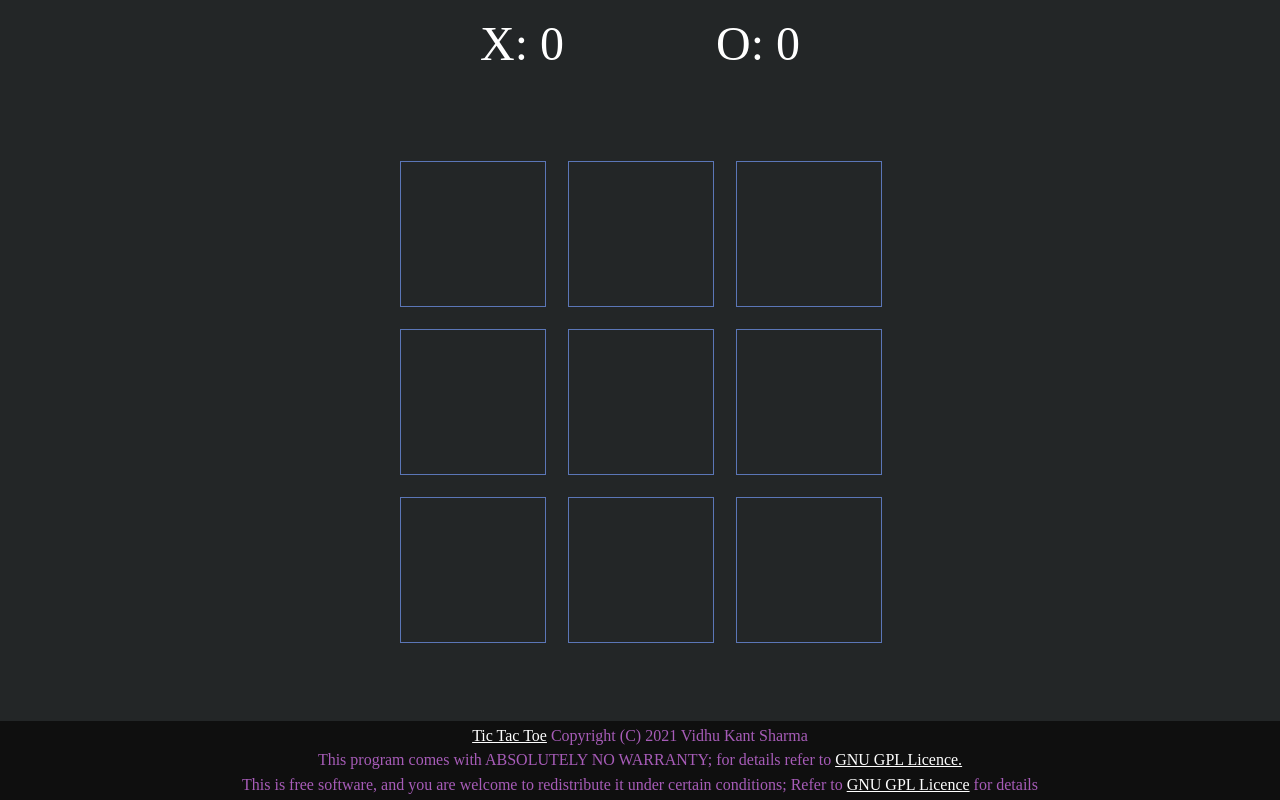
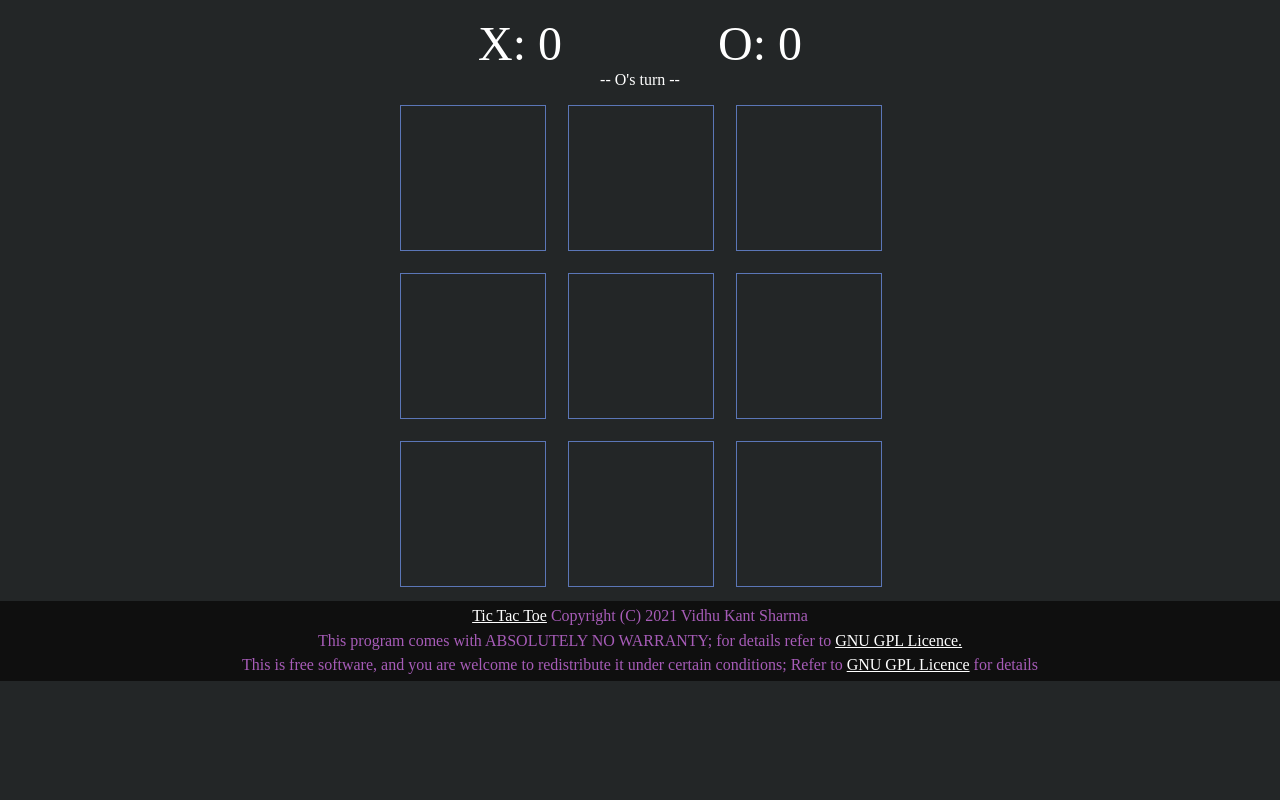
Before and after one commit to MikunoNaka/tic-tac-toe, a React (Create React App) app: page / in a window 1280 px wide. Built offline with nearby package versions, Linux system fonts and the light colour scheme.

Commit message:
Fixed styling and add prompt for player

```diff
--- a/package.json
+++ b/package.json
@@ -14,6 +14,8 @@
     "react": "^17.0.2",
     "react-dom": "^17.0.2",
     "react-scripts": "4.0.3",
+    "socket.io": "^4.1.3",
+    "socket.io-client": "^4.1.3",
     "typescript": "^4.1.2",
     "web-vitals": "^1.0.1"
   },
--- a/src/components/App.tsx
+++ b/src/components/App.tsx
@@ -26,13 +26,14 @@ import './style.css';
 const App: React.FC = () => {
   const [scoreX, setScoreX] = useState<number>(0);
   const [scoreO, setScoreO] = useState<number>(0);
+  const [turn, setTurn] = useState<number>(0);
   const [showMessageBox, setShowMessageBox] = useState<boolean>(false);
   const [message, setMessage] = useState<string>("");
   return (
     <>
       {showMessageBox && <MessageBox message={message} setShowMessage={setShowMessageBox}/>}
-      <ScoreBoard scoreX={scoreX} scoreO={scoreO}/>
-      <Grid scoreX={scoreX} setScoreX={setScoreX} scoreO={scoreO} setScoreO={setScoreO} setMessage={setMessage} setShowMessage={setShowMessageBox}/>
+      <ScoreBoard turn={turn} scoreX={scoreX} scoreO={scoreO}/>
+      <Grid turn={turn} setTurn={setTurn} scoreX={scoreX} setScoreX={setScoreX} scoreO={scoreO} setScoreO={setScoreO} setMessage={setMessage} setShowMessage={setShowMessageBox}/>
       <Footer/>
     </>
   );
--- a/src/components/Grid.tsx
+++ b/src/components/Grid.tsx
@@ -21,6 +21,8 @@ import Box from './Box';
 import './style.css';
 
 interface Props {
+  turn: number
+  setTurn: Dispatch<SetStateAction<number>>
   scoreX: number
   scoreO: number
   setScoreX: Dispatch<SetStateAction<number>>
@@ -32,11 +34,11 @@ interface Props {
 const Grid: React.FC<Props> = (props) => {
   // 0 is O, 1 is X, 2 is blank
   const [board, setBoard] = useState<number[]>([2,2,2,2,2,2,2,2,2]);
-  const [turn, setTurn] = useState<number>(1);
+  const turn = props.turn;
 
   const getBoard = (index: number) => {
     setBoard(board.slice(0, index).concat(turn).concat(board.slice(index+1, 9)));
-    setTurn(turn === 1 ? 0 : 1)
+    props.setTurn(turn === 1 ? 0 : 1)
   }
 
   const allEqual = (arr: number[]) =>
@@ -64,6 +66,7 @@ const Grid: React.FC<Props> = (props) => {
       ? props.setScoreX(props.scoreX + 1)
       : props.setScoreO(props.scoreO + 1));
     setBoard([2,2,2,2,2,2,2,2,2]);
+    winner < 2 && props.setTurn(winner); // set turn to prev. winner
   }
 
   useEffect(() => {
@@ -77,7 +80,7 @@ const Grid: React.FC<Props> = (props) => {
   });
 
   return (
-    <div className="Grid">
+      <div className="Grid">
       {
         board.map(
           (i, index) =>
--- a/src/components/ScoreBoard.tsx
+++ b/src/components/ScoreBoard.tsx
@@ -22,13 +22,17 @@ import './style.css';
 interface Props {
   scoreX: number
   scoreO: number
+  turn: number
 }
 
 const ScoreBoard: React.FC<Props> = (props) => {
   return (
-    <div className={"ScoreBoard"}>
-      <span>X: {props.scoreX}</span>
-      <span>O: {props.scoreO}</span>
+    <div className={"ScoreBoardContainer"}>
+      <div className={"ScoreBoard"}>
+        <span>X: {props.scoreX}</span>
+        <span>O: {props.scoreO}</span>
+      </div>
+      <div className={"turnMessage"}>-- {props.turn === 0 ? "O" : "X"}'s turn --</div>
     </div>
   );
 }
--- a/src/components/style.css
+++ b/src/components/style.css
@@ -16,16 +16,30 @@
  * along with this program.  If not, see <https://www.gnu.org/licenses/>.
  */
 
-body, #root {
+/*body, #root {
   margin: 0px;
   height: 100vh;
   width: 100vw;
   display: flex;
   flex-direction: column;
-  justify-content: space-between;
+  justify-content: center;
   align-items: center;
   background-color: #232627;
   color: white;
+}*/
+
+body {
+  margin: 0;
+  padding: 0;
+  background-color: #232627;
+  color: white;
+}
+
+#root {
+  position: absolute;
+  margin: auto;
+  top: 0; bottom: 0;
+  left: 0; right: 0;
 }
 
 .MessageBox {
@@ -46,13 +60,19 @@ body, #root {
   padding: 0.5rem 2rem;
 }
 
+.ScoreBoardContainer {
+  text-align: center;
+  position: relative;
+  left: 0; right: 0;
+  margin: 1rem auto;
+  width: 30rem;
+}
+
 .ScoreBoard {
   display: flex;
-  justify-content: space-between;
+  justify-content: space-around;
+  width: 100%;
   font-size: 3rem;
-  width: 20rem;
-  margin-bottom: 0.7rem;
-  margin-top: 1rem;
 }
 
 .Grid {
@@ -61,6 +81,11 @@ body, #root {
   grid-template-rows: 9rem 9rem 9rem;
   grid-row-gap: 1.5rem;
   grid-column-gap: 1.5rem;
+
+  position: relative;
+  left: 0; right: 0;
+  margin: 1rem auto;
+  width: 30rem;
 }
 
 .Box {
@@ -74,6 +99,8 @@ body, #root {
 }
 
 .Footer {
+  position: relative;
+  bottom: 0;
   width: 100%;
   padding: 0.2rem 0;
   background-color: #0f0f0f;
@@ -97,18 +124,20 @@ body, #root {
   .MessageBox {
     font-size: 4rem;
   }
+  .ScoreBoardContainer {
+    width: 20rem;
+  }
+  .ScoreBoard {
+    font-size: 3.5rem;
+  }
   .Grid {
     grid-template-columns: 6rem 6rem 6rem;
     grid-template-rows: 6rem 6rem 6rem;
     grid-row-gap: 1.5rem;
     grid-column-gap: 1.5rem;
+    width: 21rem;
   }
   .Box {
     font-size: 6rem;
   }
-  .ScoreBoard {
-    font-size: 3.5rem;
-    width: 16rem;
-    padding-top: 1rem;
-  }
 }
```
Also changed, not shown: 1 other file (tests, documents, lock files or other folders).
